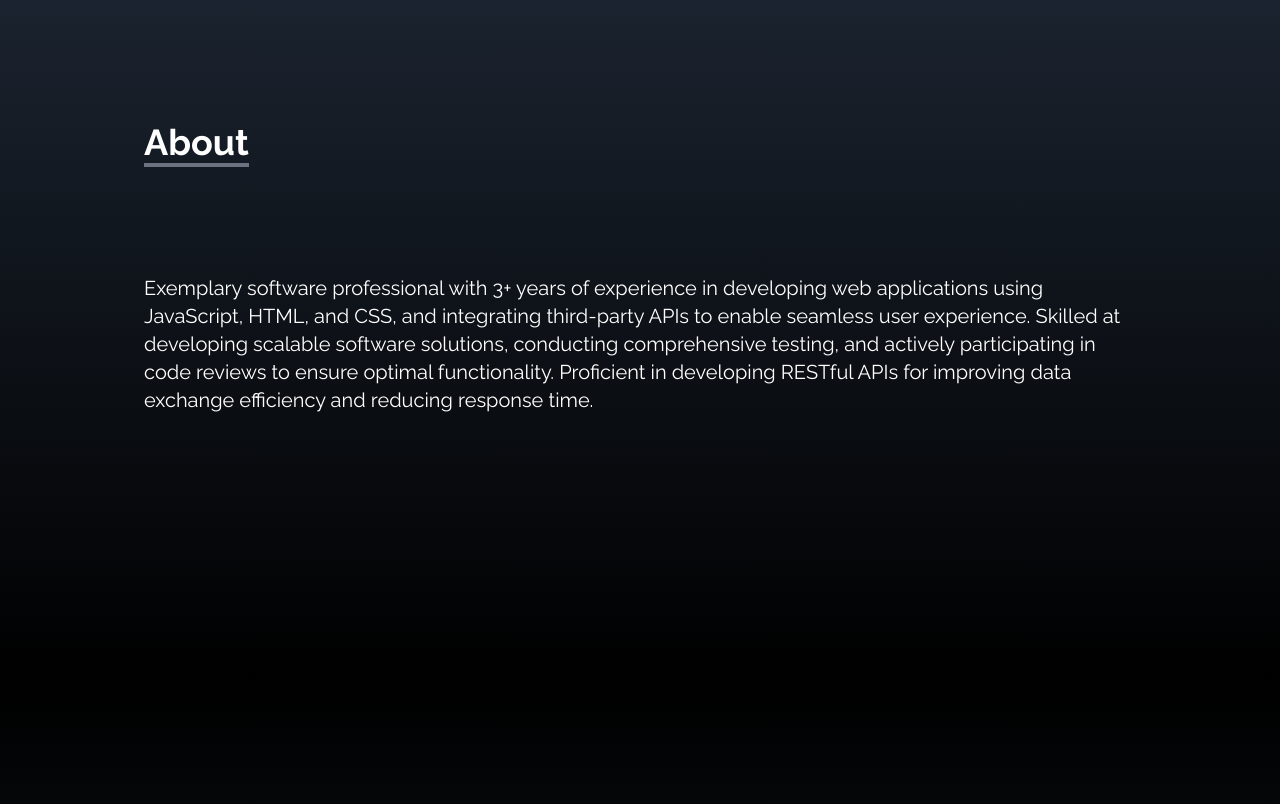
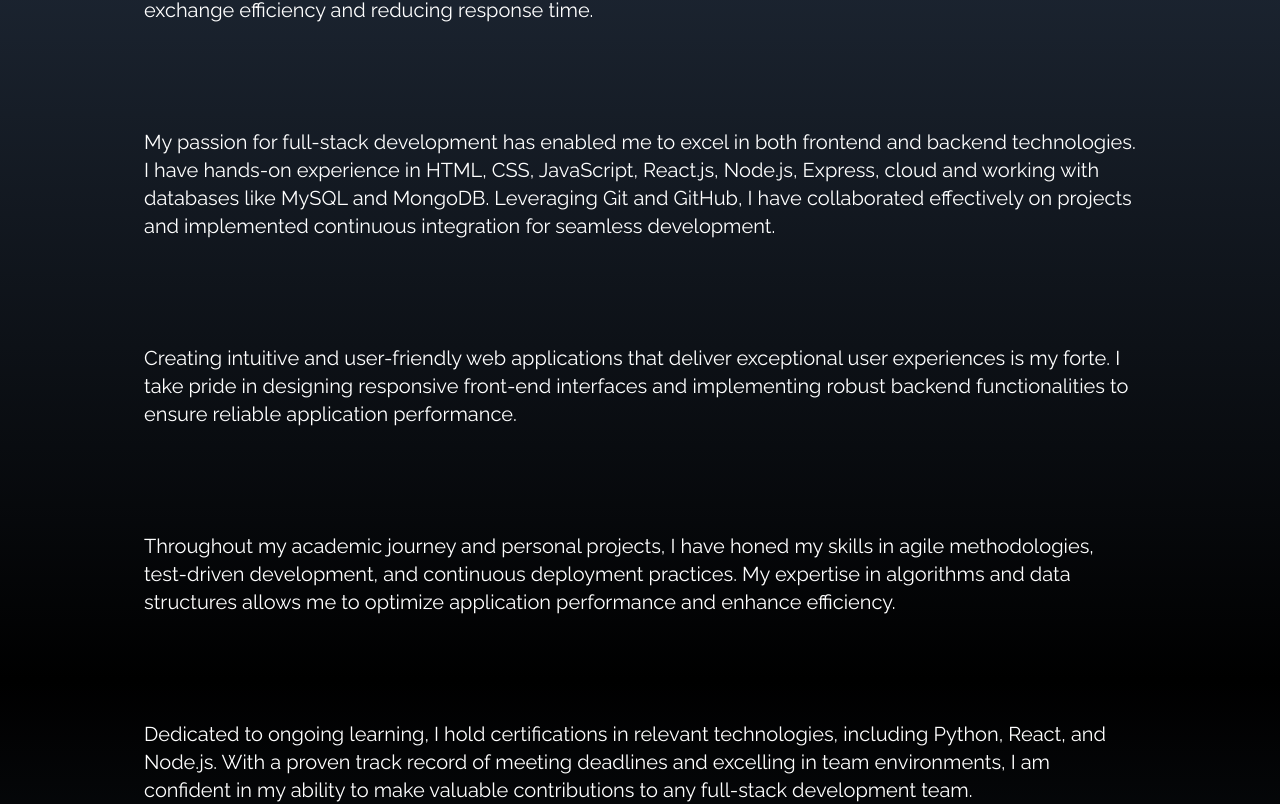
Before and after one commit to dhyeyfarasram/portfolio, a React (Create React App) app: page / in a window 1280 px wide. Shown: the part 920-1724 px from the top of the page. Built offline with nearby package versions, Linux system fonts and the light colour scheme.

Commit message:
Update About.jsx

```diff
--- a/src/components/About.jsx
+++ b/src/components/About.jsx
@@ -11,6 +11,18 @@ const About = () => {
             <p className="text-xl mt-20">
 Exemplary software professional with 3+ years of experience in developing web applications using JavaScript, HTML, and CSS, and integrating third-party APIs to enable seamless user experience. Skilled at developing scalable software solutions, conducting comprehensive testing, and actively participating in code reviews to ensure optimal functionality. Proficient in developing RESTful APIs for improving data exchange efficiency and reducing response time.            </p>
             <br/>
+          <p className="text-xl mt-20">
+My passion for full-stack development has enabled me to excel in both frontend and backend technologies. I have hands-on experience in HTML, CSS, JavaScript, React.js, Node.js, Express, cloud and working with databases like MySQL and MongoDB. Leveraging Git and GitHub, I have collaborated effectively on projects and implemented continuous integration for seamless development.
+          </p><br/>
+          <p className="text-xl mt-20">
+Creating intuitive and user-friendly web applications that deliver exceptional user experiences is my forte. I take pride in designing responsive front-end interfaces and implementing robust backend functionalities to ensure reliable application performance.
+          </p><br/>
+          <p className="text-xl mt-20">
+Throughout my academic journey and personal projects, I have honed my skills in agile methodologies, test-driven development, and continuous deployment practices. My expertise in algorithms and data structures allows me to optimize application performance and enhance efficiency.
+          </p><br/>
+          <p className="text-xl mt-20">
+Dedicated to ongoing learning, I hold certifications in relevant technologies, including Python, React, and Node.js. With a proven track record of meeting deadlines and excelling in team environments, I am confident in my ability to make valuable contributions to any full-stack development team.
+          </p><br/>
         </div>
     </div>
   )
```
